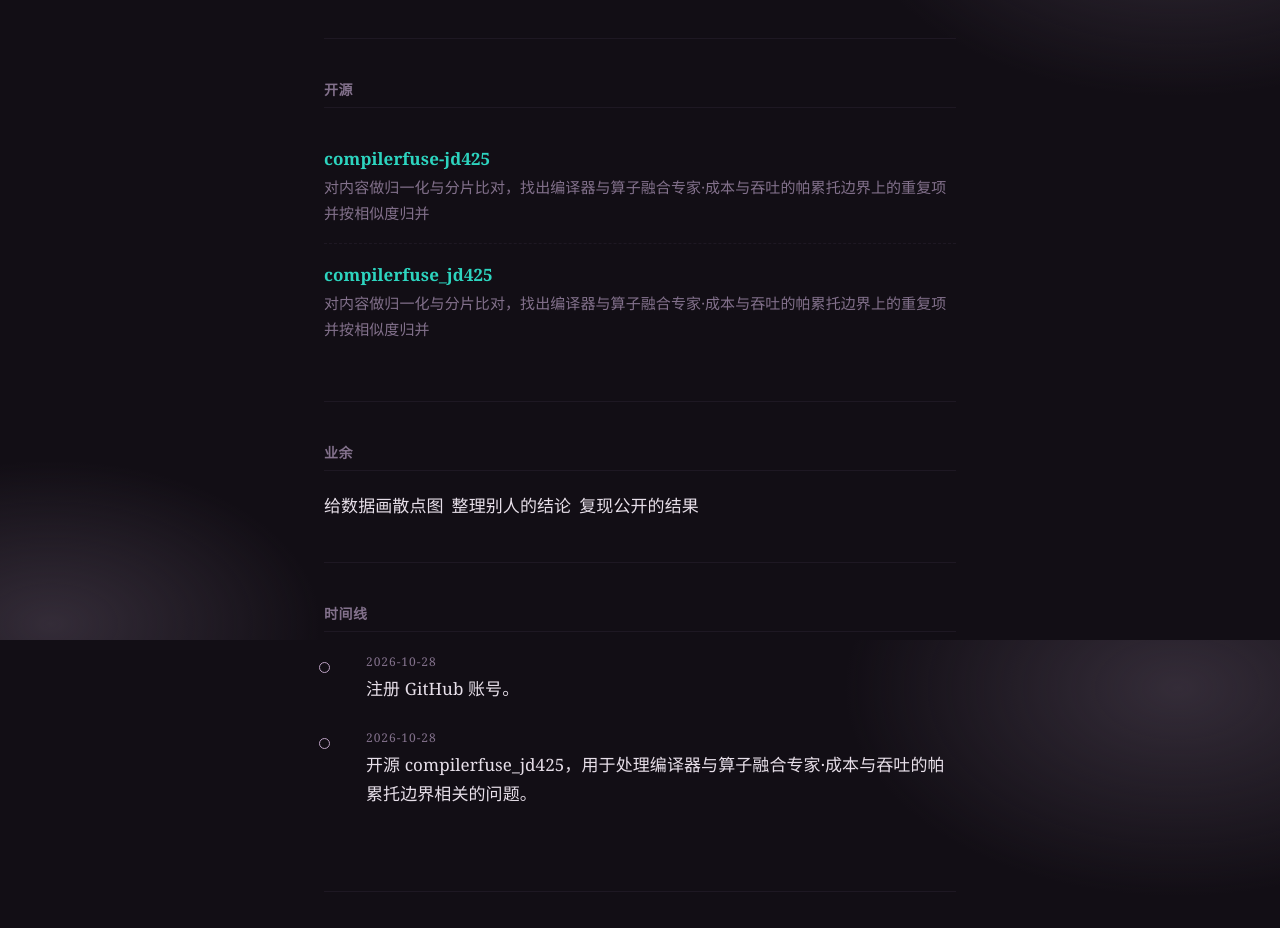
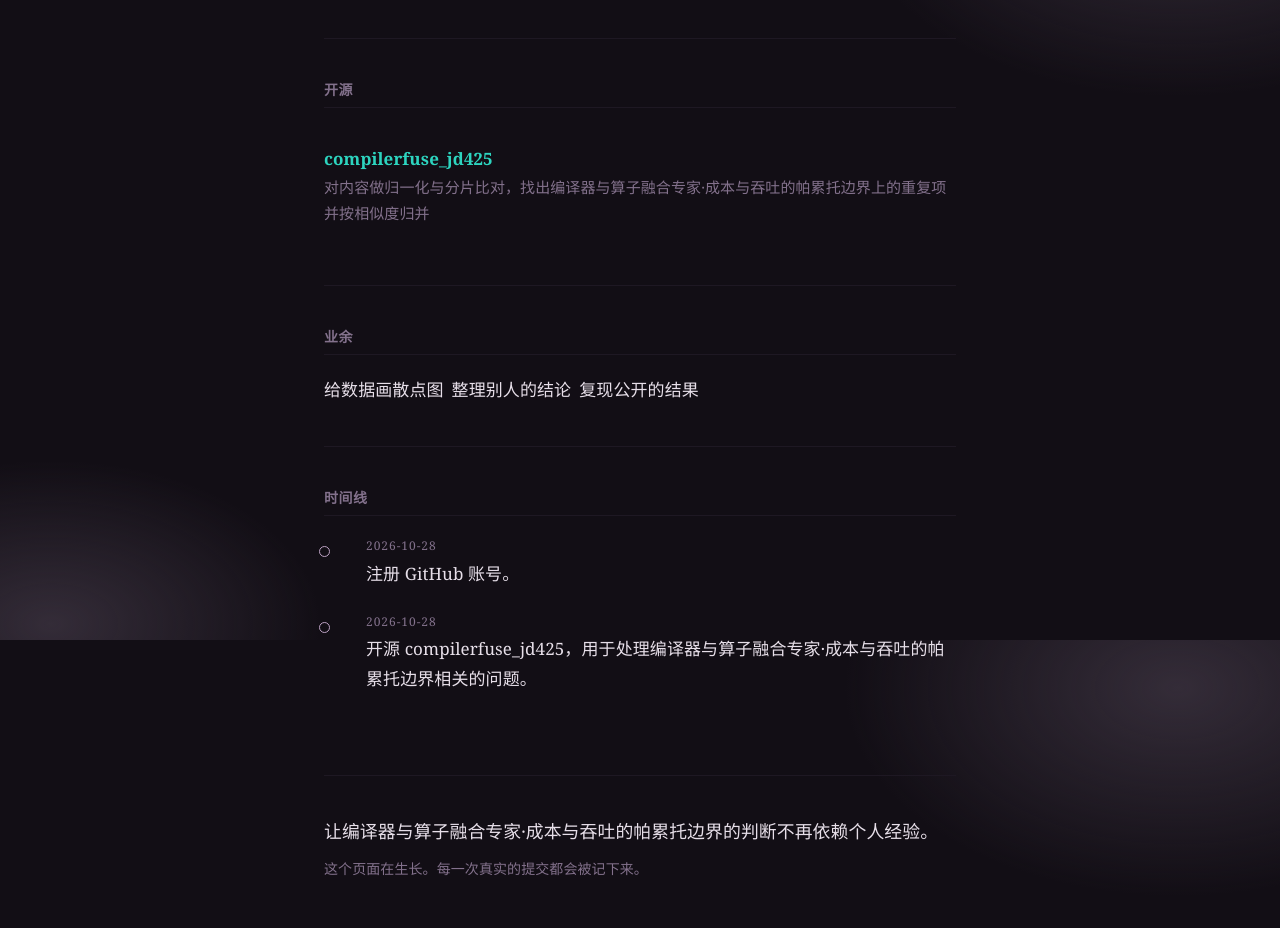
Before and after one commit to ermellyint/ermellyint.github.io, a plain HTML site: page index.html in a window 1280 px wide. Shown: the part 960-1888 px from the top of the page. Drawn offline with Linux system fonts and the light colour scheme.

Commit message:
fix: 更新个人站点

```diff
--- a/index.html
+++ b/index.html
@@ -102,9 +102,6 @@ background-image:repeating-linear-gradient(0deg, transparent 0 39px, #1e1823 39p
 <section id="work">
   <h2>开源</h2>
   <ul class="repos">
-    <li><div class="name"><a href="https://github.com/ermellyint/compilerfuse-jd425" rel="noopener">compilerfuse-jd425</a></div>
-      <div class="desc">对内容做归一化与分片比对，找出编译器与算子融合专家·成本与吞吐的帕累托边界上的重复项并按相似度归并</div>
-    </li>
     <li><div class="name"><a href="https://github.com/ermellyint/compilerfuse_jd425" rel="noopener">compilerfuse_jd425</a></div>
       <div class="desc">对内容做归一化与分片比对，找出编译器与算子融合专家·成本与吞吐的帕累托边界上的重复项并按相似度归并</div>
     </li>
```
